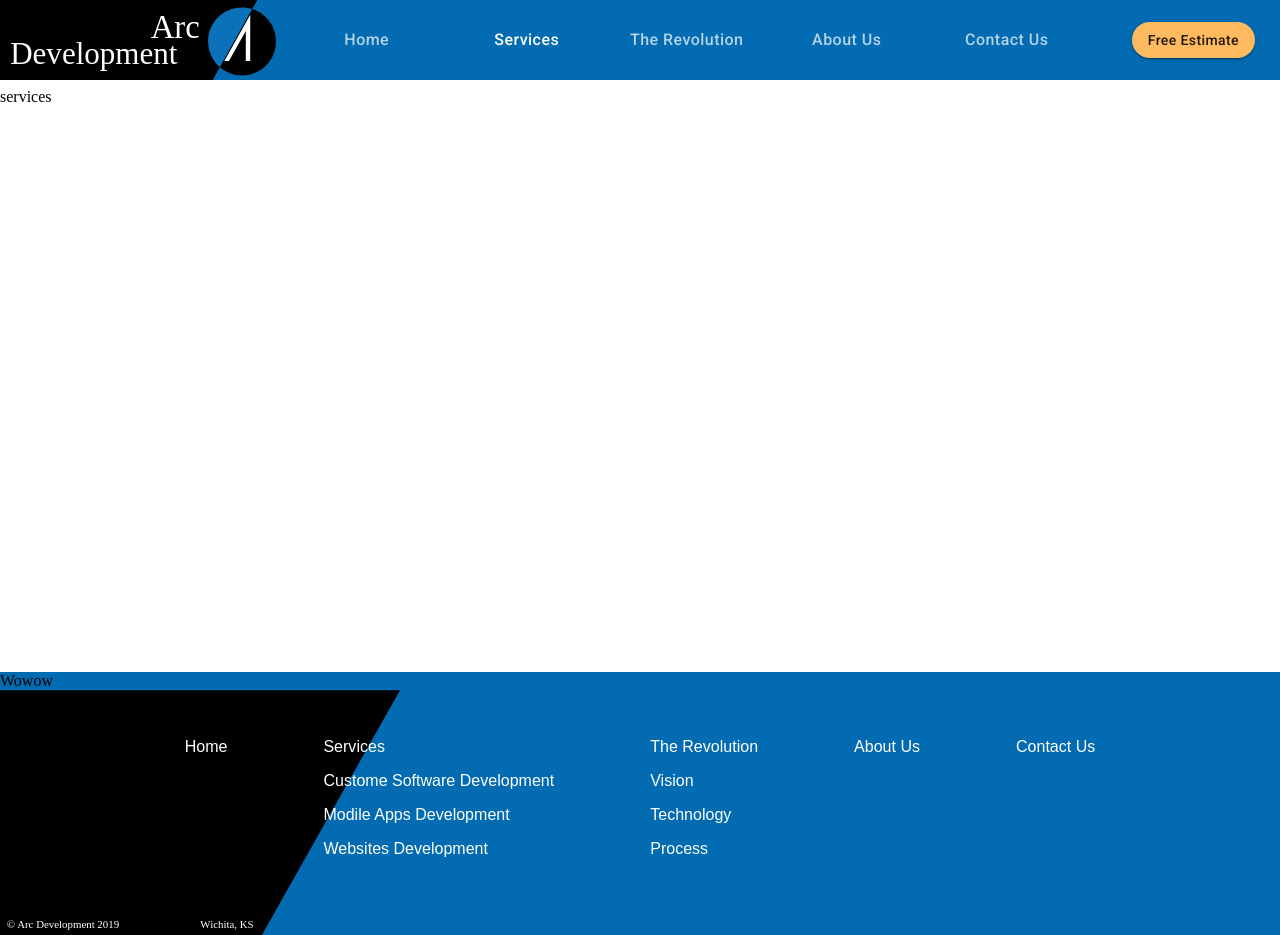
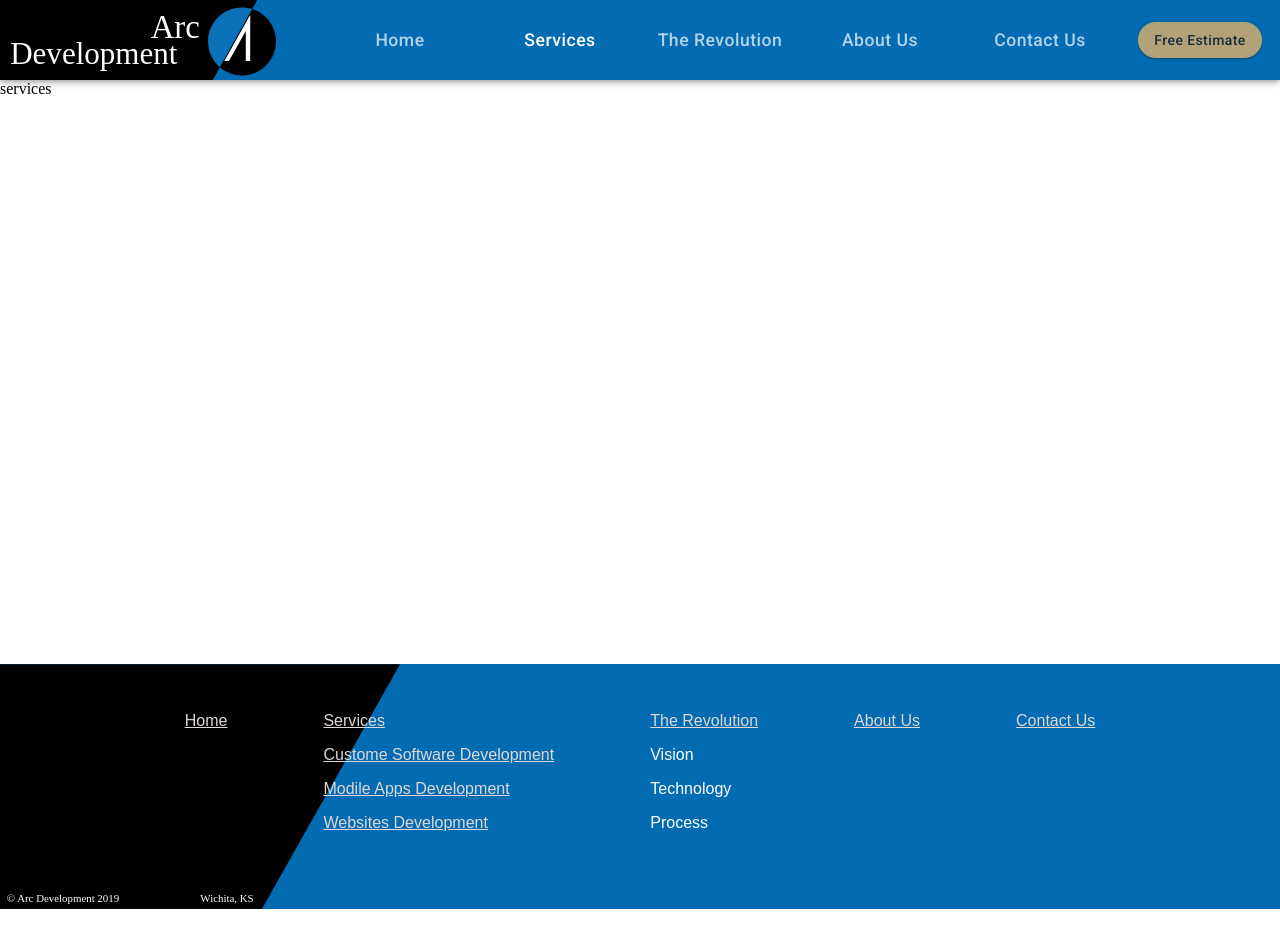
Before and after one commit to adiathasan/arc-MUI, a React (Create React App) app: page /services in a window 1280 px wide. After the commit the page ends 909 px from the top, so only its background shows below. Built offline with nearby package versions, Linux system fonts and the light colour scheme; a web font is replaced by a local one.

Commit message:
refactored navbar

```diff
--- a/src/App.jsx
+++ b/src/App.jsx
@@ -5,12 +5,14 @@ import Header from './components/Header';
 import { ThemeProvider } from '@material-ui/styles';
 import { theme } from './theme/Theme';
 import Footer from './components/Footer';
+import Navbar from './components/Navbar';
 
 function App() {
 	return (
 		<ThemeProvider theme={theme}>
 			<BrowserRouter>
-				<Header />
+				<Navbar />
+				{/* <Header /> */}
 				<div className='app__routes'>
 					<Switch>
 						<Route path='/contact' component={() => <div>contact</div>} exact />
--- a/src/components/Footer.jsx
+++ b/src/components/Footer.jsx
@@ -3,6 +3,7 @@ import React from 'react';
 import FooterSlash from '../assets/Footer Adornment.svg';
 import Grid from '@material-ui/core/Grid';
 import Hidden from '@material-ui/core/Hidden';
+import { Link } from 'react-router-dom';
 
 const useStyles = makeStyles((theme) => ({
 	footer: {
@@ -13,6 +14,7 @@ const useStyles = makeStyles((theme) => ({
 		width: '400px',
 		objectFit: 'contain',
 		verticalAlign: 'bottom',
+
 		[theme.breakpoints.down('md')]: {
 			width: '200px',
 		},
@@ -33,36 +35,45 @@ const Footer = () => {
 	const classes = useStyles();
 	return (
 		<footer className={classes.footer}>
-			<p title='heyyy'>Wowow</p>
 			<Hidden mdDown>
 				<Grid
 					container
 					alignItems='flex-start'
 					justify='center'
 					className={classes.container}>
-					<Grid item className={classes.item}>
+					<Grid component={Link} to='/home' item className={classes.item}>
 						Home
 					</Grid>
 					<Grid item className={classes.item}>
 						<Grid direction='column' container spacing={2} item>
-							<Grid item>Services</Grid>
-							<Grid item>Custome Software Development</Grid>
-							<Grid item>Modile Apps Development</Grid>
-							<Grid item>Websites Development</Grid>
+							<Grid item component={Link} to='/services'>
+								Services
+							</Grid>
+							<Grid item component={Link} to='/customesoftware'>
+								Custome Software Development
+							</Grid>
+							<Grid item component={Link} to='/mobileapps'>
+								Modile Apps Development
+							</Grid>
+							<Grid item component={Link} to='/websites'>
+								Websites Development
+							</Grid>
 						</Grid>
 					</Grid>
 					<Grid item className={classes.item}>
 						<Grid direction='column' container spacing={2} item>
-							<Grid item>The Revolution</Grid>
+							<Grid component={Link} to='/revolutionrevolution' item>
+								The Revolution
+							</Grid>
 							<Grid item>Vision</Grid>
 							<Grid item>Technology</Grid>
 							<Grid item>Process</Grid>
 						</Grid>
 					</Grid>
-					<Grid item className={classes.item}>
+					<Grid component={Link} to='/about' item className={classes.item}>
 						About Us
 					</Grid>
-					<Grid item className={classes.item}>
+					<Grid component={Link} to='/contact' item className={classes.item}>
 						Contact Us
 					</Grid>
 				</Grid>
--- a/src/components/Header.jsx
+++ b/src/components/Header.jsx
@@ -216,7 +216,7 @@ const Header = () => {
 				<Tab className={classes.tab} />
 			</Tabs>
 			<Button
-				title='freeeeee'
+				title='free'
 				onClick={() => setActive(null)}
 				className={classes.btn}
 				component={NavLink}
--- /dev/null
+++ b/src/components/Navbar.jsx
@@ -0,0 +1,264 @@
+import Toolbar from '@material-ui/core/Toolbar';
+import AppBar from '@material-ui/core/AppBar';
+import React, { useEffect, useState } from 'react';
+import Logo from '../assets/logo.svg';
+import makeStyles from '@material-ui/styles/makeStyles';
+import { Link, useHistory } from 'react-router-dom';
+import useScrollTrigger from '@material-ui/core/useScrollTrigger';
+import Slide from '@material-ui/core/Slide';
+import Tabs from '@material-ui/core/Tabs';
+import Tab from '@material-ui/core/Tab';
+import Menu from '@material-ui/core/Menu';
+import MenuItem from '@material-ui/core/MenuItem';
+import useMediaQuery from '@material-ui/core/useMediaQuery';
+import useTheme from '@material-ui/styles/useTheme';
+import MenuIcon from '@material-ui/icons/Menu';
+import IconButton from '@material-ui/core/IconButton';
+import Drawer from '@material-ui/core/Drawer';
+import List from '@material-ui/core/List';
+import ListItem from '@material-ui/core/ListItem';
+import ListItemText from '@material-ui/core/ListItemText';
+import Divider from '@material-ui/core/Divider';
+import { Button } from '@material-ui/core';
+
+const styles = makeStyles((theme) => ({
+	logo: {
+		height: '5rem',
+	},
+	tabs: {
+		marginLeft: 'auto',
+	},
+	tab: {
+		fontSize: '1.1rem',
+	},
+	menu: {
+		backgroundColor: theme.palette.common.arcBlue,
+		color: 'white',
+	},
+	icon: {
+		marginLeft: 'auto',
+		marginRight: '1rem',
+		transform: 'scale(1.09)',
+	},
+	drawer: {
+		width: '200px',
+		maxWidth: '50%',
+		backgroundColor: theme.palette.common.arcBlue,
+		color: 'white',
+	},
+	estimate: {
+		borderRadius: '50px',
+	},
+}));
+
+const HideOnScroll = ({ children, window }) => {
+	const trigger = useScrollTrigger({ target: window ? window() : undefined });
+
+	return (
+		<Slide appear={false} direction='down' in={!trigger}>
+			{children}
+		</Slide>
+	);
+};
+
+const tabs = [
+	{ label: 'Home', key: 0, link: '/' },
+	{ label: 'Services', key: 1, link: '/services' },
+	{ label: 'The Revolution', key: 2, link: '/revolution' },
+	{ label: 'About Us', key: 3, link: '/about' },
+	{ label: 'Contact Us', key: 4, link: '/contact' },
+	{ label: 'Free Estimate', key: 5, link: '/estimate' },
+];
+
+const services = [
+	{ label: 'All Services', key: 0, link: '/services' },
+	{ label: 'Custome Software Development', key: 1, link: '/customesoftware' },
+	{ label: 'Mobile App Development', key: 2, link: '/mobileapps' },
+	{ label: 'Website Development', key: 3, link: '/websites' },
+];
+
+const Navbar = () => {
+	const theme = useTheme();
+	const isDrawerActive = useMediaQuery(theme.breakpoints.down('md'));
+	const classes = styles();
+	const [value, setValue] = useState(0);
+	const [servicesIndex, setServicesIndex] = useState(null);
+	const [anchorEl, setAnchorEl] = useState(null);
+	const [drawerOpen, setDrawerOpen] = useState(false);
+
+	const history = useHistory();
+
+	const { pathname } = history.location;
+
+	const handleClick = (key) => {
+		setValue(key);
+		setServicesIndex(null);
+	};
+
+	const handleServices = (e) => {
+		setAnchorEl(e.currentTarget);
+	};
+
+	const handleClose = () => {
+		setValue(1);
+		setAnchorEl(null);
+	};
+
+	useEffect(() => {
+		const servicesRoute = services.find((service) => service.link === pathname);
+
+		if (servicesRoute) {
+			setValue(1);
+			setServicesIndex(servicesRoute.key);
+		}
+		switch (pathname) {
+			case '/estimate':
+				setValue(5);
+				break;
+			case '/contact':
+				setValue(4);
+				break;
+			case '/about':
+				setValue(3);
+				break;
+			case '/revolution':
+				setValue(2);
+				break;
+			case '/services':
+				setValue(1);
+				break;
+			case '/':
+				setValue(0);
+				break;
+			default:
+				break;
+		}
+	}, [pathname, value]);
+	return (
+		<>
+			<HideOnScroll>
+				<AppBar position='fixed'>
+					<Toolbar disableGutters>
+						<img
+							src={Logo}
+							alt='logo'
+							style={{ cursor: 'pointer' }}
+							className={classes.logo}
+							onClick={() => {
+								history.push('/');
+							}}
+						/>
+
+						{isDrawerActive ? (
+							<IconButton
+								onClick={() => setDrawerOpen(true)}
+								color='inherit'
+								className={classes.icon}>
+								<MenuIcon />
+							</IconButton>
+						) : (
+							<Tabs
+								className={classes.tabs}
+								value={value}
+								indicatorColor='primary'
+								variant='fullWidth'
+								aria-label='full width tabs'>
+								{tabs.map((tab) => {
+									if (tab.key === 1) {
+										return (
+											<Tab
+												className={classes.tab}
+												label={tab.label}
+												component={Link}
+												to={tab.link}
+												key={tab.key}
+												onMouseOver={handleServices}
+											/>
+										);
+									} else if (tab.key === 5) {
+										return (
+											<Tab
+												disableRipple
+												label={
+													<Button
+														className={classes.estimate}
+														color='secondary'
+														variant='contained'>
+														{tab.label}
+													</Button>
+												}
+												component={Link}
+												to={tab.link}
+												key={tab.key}
+												onClick={() => handleClick(tab.key)}
+											/>
+										);
+									} else {
+										return (
+											<Tab
+												className={classes.tab}
+												disableRipple
+												label={tab.label}
+												component={Link}
+												to={tab.link}
+												key={tab.key}
+												onClick={() => handleClick(tab.key)}
+											/>
+										);
+									}
+								})}
+							</Tabs>
+						)}
+
+						<Menu
+							classes={{ paper: classes.menu }}
+							id='simple-menu'
+							anchorEl={anchorEl}
+							keepMounted
+							open={Boolean(anchorEl)}
+							onClose={handleClose}
+							MenuListProps={{ onMouseLeave: handleClose }}>
+							{services.map((service) => (
+								<MenuItem
+									selected={service.key === servicesIndex}
+									key={service.key}
+									component={Link}
+									to={service.link}
+									onClick={handleClose}>
+									{service.label}
+								</MenuItem>
+							))}
+						</Menu>
+						<Drawer
+							classes={{ paper: classes.drawer }}
+							anchor='right'
+							open={drawerOpen}
+							onClose={() => setDrawerOpen(false)}>
+							<List component='nav'>
+								{tabs.map((tab) => (
+									<React.Fragment key={tab.key}>
+										<ListItem
+											button
+											component={Link}
+											to={tab.link}
+											onClick={() => {
+												setValue(tab.key);
+												setDrawerOpen(false);
+											}}
+											selected={value === tab.key}>
+											<ListItemText>{tab.label}</ListItemText>
+										</ListItem>
+										<Divider />
+									</React.Fragment>
+								))}
+							</List>
+						</Drawer>
+					</Toolbar>
+				</AppBar>
+			</HideOnScroll>
+			<div style={{ marginBottom: '5rem' }} />
+		</>
+	);
+};
+
+export default Navbar;
--- a/src/index.css
+++ b/src/index.css
@@ -13,3 +13,11 @@ body {
 .active {
 	background-color: brown;
 }
+
+a {
+	color: #dfd7d7;
+}
+
+a:hover {
+	color: white;
+}
--- a/src/theme/Theme.jsx
+++ b/src/theme/Theme.jsx
@@ -1,7 +1,7 @@
 import { createMuiTheme } from '@material-ui/core/styles';
 
-const arcBlue = '#026bb1';
-const arcOrange = '#ffba60';
+export const arcBlue = '#026bb1';
+export const arcOrange = '#ffba60';
 
 export const theme = createMuiTheme({
 	palette: {
```
Also changed, not shown: 1 other file (tests, documents, lock files or other folders).
